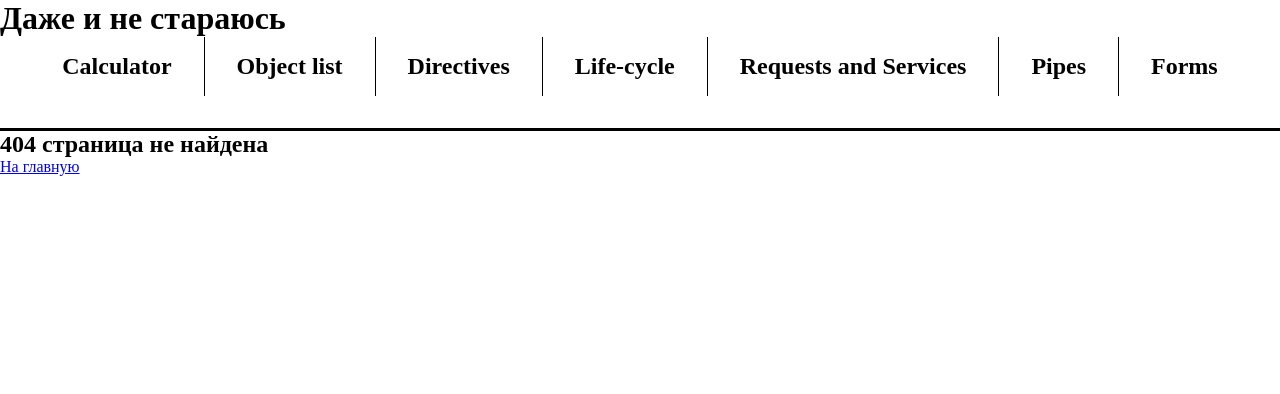
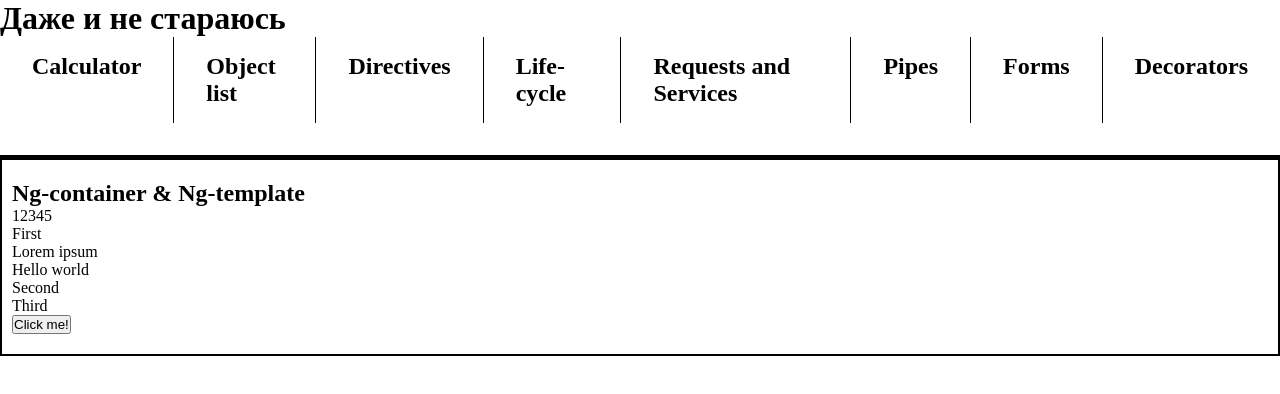
Before and after one commit to sniffjoke/angular-calculator, an Angular app: page /decorators in a window 1280 px wide. Before the commit this address had no page. Shown: the top 394 px of the page. Built offline with nearby package versions, Linux system fonts and the light colour scheme.

Commit message:
add ng-container ng-template ng-template-outlet

```diff
--- a/src/app/app.routes.ts
+++ b/src/app/app.routes.ts
@@ -5,6 +5,7 @@ import {DirectivesComponent} from "./directives/directives.component";
 import {ParentComponent} from "./lifecycle/components/parent/parent/parent.component";
 import {PipesComponent} from "./pipes/components/pipes/pipes.component";
 import {FormsComponent} from "./forms/components/forms/forms.component";
+import {DecoratorsPageComponent} from "./decorators/components/decorators-page/decorators-page.component";
 
 export const routes: Routes = [
   {
@@ -36,6 +37,10 @@ export const routes: Routes = [
     path: 'forms',
     component: FormsComponent
   },
+  {
+    path: 'decorators',
+    component: DecoratorsPageComponent
+  },
   // {
   //   path: 'object-list',
   //   component: MyCalculatorComponent,
--- a/src/app/components/navigation/navigation.component.html
+++ b/src/app/components/navigation/navigation.component.html
@@ -6,4 +6,5 @@
   <li class="navi__item"><a routerLink="/requests" routerLinkActive="active">Requests and Services</a></li>
   <li class="navi__item"><a routerLink="/pipes" routerLinkActive="active">Pipes</a></li>
   <li class="navi__item"><a routerLink="/forms" routerLinkActive="active">Forms</a></li>
+  <li class="navi__item"><a routerLink="/decorators" routerLinkActive="active">Decorators</a></li>
 </ul>
--- /dev/null
+++ b/src/app/decorators/components/decorators-page/decorators-page.component.html
@@ -0,0 +1,25 @@
+<div class="block">
+  <h2>Ng-container & Ng-template</h2>
+  @for (item of arr; track $index) {
+  <span>{{ item }}</span>
+  }
+
+  <p>First</p>
+<!--  <p *ngIf="isShow; else second">Second true</p>-->
+<!--  @if (isShow) {-->
+<!--  <p>Second true</p>-->
+<!--  } @else {-->
+<!--    Second false-->
+<!--  }-->
+  <ng-container *ngTemplateOutlet="second; context: {$implicit: 'Hello world', someText: 'Lorem ipsum'}"></ng-container>
+  <p>Third</p>
+<!--  <ng-container *ngTemplateOutlet="second"></ng-container>-->
+  <button (click)="isShow = !isShow">Click me!</button>
+
+  <ng-template #second let-title let-someText="someText">
+    <p>{{ someText }}</p>
+<!--    <p>Second false</p>-->
+    <p>{{ title }}</p>
+    <p>Second</p>
+  </ng-template>
+</div>
--- /dev/null
+++ b/src/app/decorators/components/decorators-page/decorators-page.component.scss
@@ -0,0 +1,4 @@
+.block {
+  border: 2px solid black;
+  padding: 20px 10px;
+}
--- /dev/null
+++ b/src/app/decorators/components/decorators-page/decorators-page.component.ts
@@ -0,0 +1,20 @@
+import { Component } from '@angular/core';
+import {NgForOf, NgIf, NgTemplateOutlet} from "@angular/common";
+
+@Component({
+  selector: 'app-decorators-page',
+  standalone: true,
+  imports: [
+    NgForOf,
+    NgTemplateOutlet,
+    NgIf
+  ],
+  templateUrl: './decorators-page.component.html',
+  styleUrl: './decorators-page.component.scss'
+})
+export class DecoratorsPageComponent {
+
+  public arr = [1, 2, 3, 4, 5]
+
+  public isShow = true
+}
```
